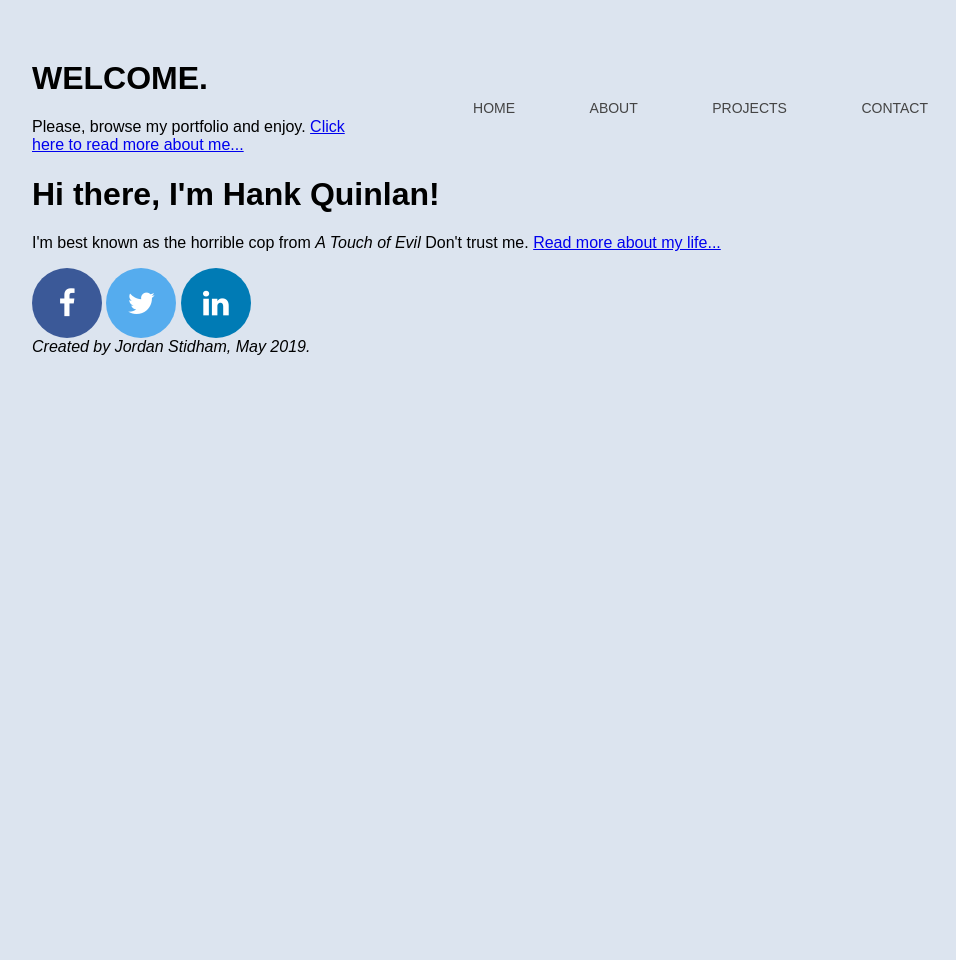
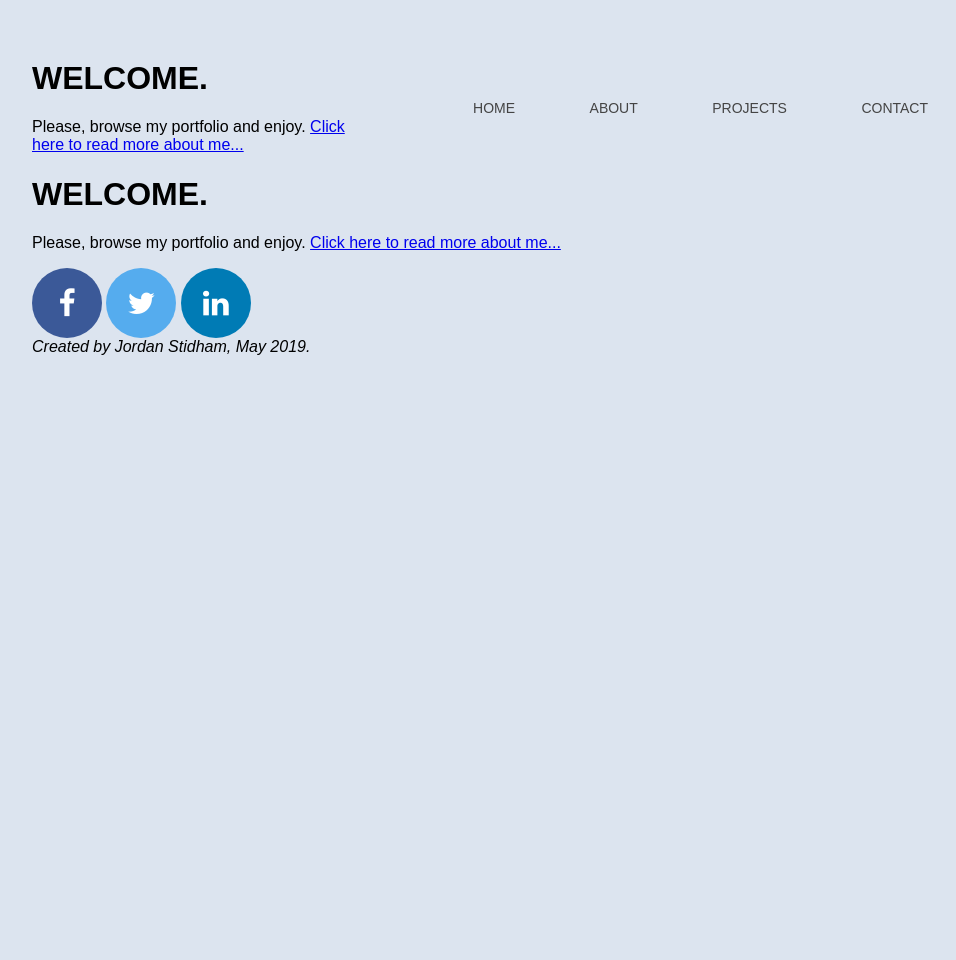
Before and after one commit to jordanstidham/PORTFOLIO, a Jekyll site: the page built from index.html, in a window 1280 px wide. Shown: the whole page, without its empty margins (160-1116 px from the left). Built offline with Jekyll 4.4.1, drawn with Linux system fonts in a browser that asks for light colours.

Commit message:
Update index.html

```diff
--- a/index.html
+++ b/index.html
@@ -3,6 +3,7 @@ layout: default
 title: Jordan Stidham
 ---
 <div class="blurb">
-	<h1>Hi there, I'm Hank Quinlan!</h1>
-	<p>I'm best known as the horrible cop from <em>A Touch of Evil</em> Don't trust me. <a href="/about">Read more about my life...</a></p>
+        <h1>WELCOME.</h1>
+	<p>Please, browse my portfolio and enjoy.
+	<a href="/about">Click here to read more about me...</a></p>
 </div><!-- /.blurb -->
```
